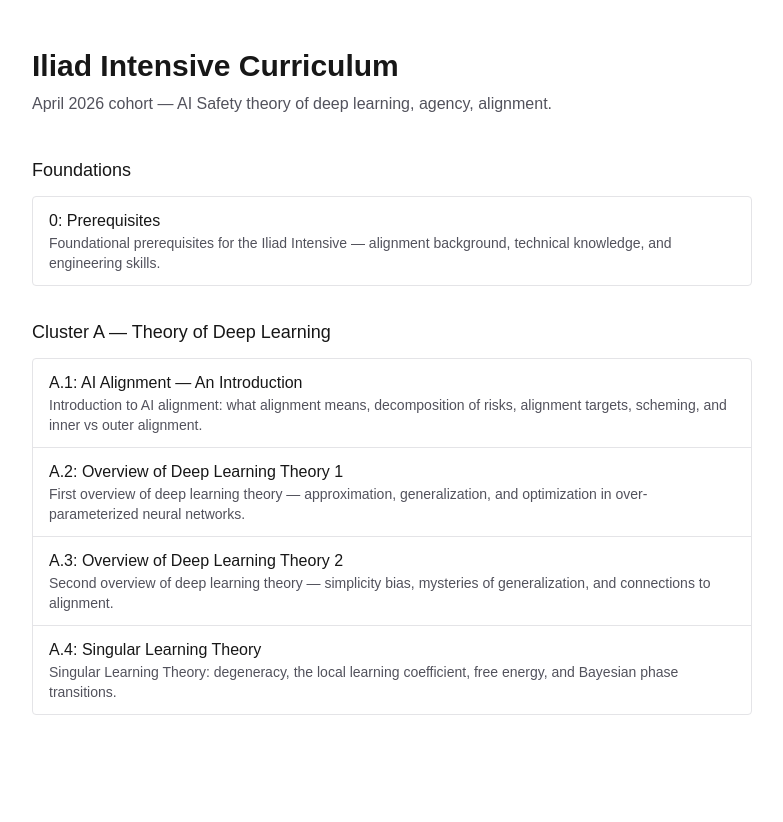
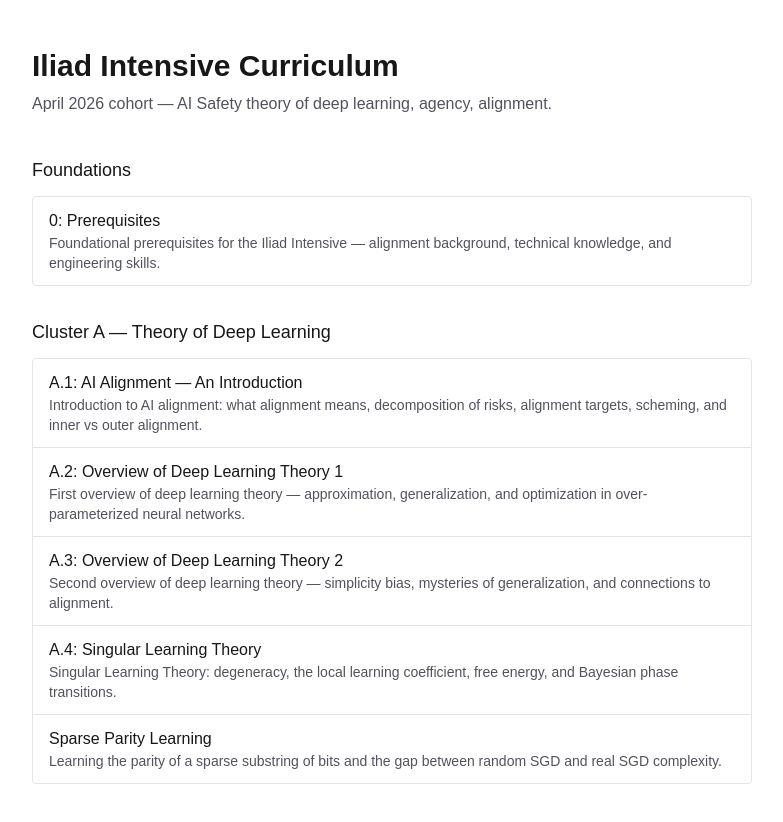
Before and after one commit to felkru/iliad-curriculum-public, a Next.js app: page / in a window 1280 px wide. Shown: the top 822 px of the page, without its empty margins (248-1031 px from the left). Before the commit the page ends 800 px from the top, so only its background shows below. Built offline with nearby package versions, Linux system fonts and the light colour scheme.

Commit message:
publish: smoke-test

```diff
--- a/content/index.json
+++ b/content/index.json
@@ -57,5 +57,17 @@
       "importance": 4,
       "timeMinutes": 360
     }
+  },
+  {
+    "slug": "smoke-test",
+    "title": "Sparse Parity Learning",
+    "cluster": "A",
+    "frontmatter": {
+      "summary": "Learning the parity of a sparse substring of bits and the gap between random SGD and real SGD complexity.",
+      "difficulty": 3,
+      "importance": 3,
+      "timeMinutes": 5,
+      "contributors": []
+    }
   }
 ]
--- /dev/null
+++ b/content/modules/smoke-test.mdx
@@ -0,0 +1,21 @@
+---
+title: Sparse Parity Learning
+cluster: "A"
+difficulty: 3
+importance: 3
+timeMinutes: 5
+contributors: []
+summary: Learning the parity of a sparse substring of bits and the gap between random SGD and real SGD complexity.
+---
+
+## Sources
+
+- sample.md
+
+## Sparse parity learning
+
+We want to learn the parity of a substring of bits.
+
+$$y = \prod_{j \in k} x_j$$
+
+This is a $(n,k)$-sparse parity. Random SGD would take $2^{O(n)}$ steps, but real SGD takes $n^{\Omega(k)}$ steps — polynomial.
--- /dev/null
+++ b/public/uploads/smoke-test/sample.md
@@ -0,0 +1,8 @@
+# Sparse parity learning
+
+We want to learn the parity of a substring of bits.
+
+$ y = \prod_{j \in k} x_j $
+
+This is a (n,k)-sparse parity. Random SGD would take $ 2^{O(n)} $ steps,
+but real SGD takes $ n^{\Omega(k)} $ steps — polynomial.
```
